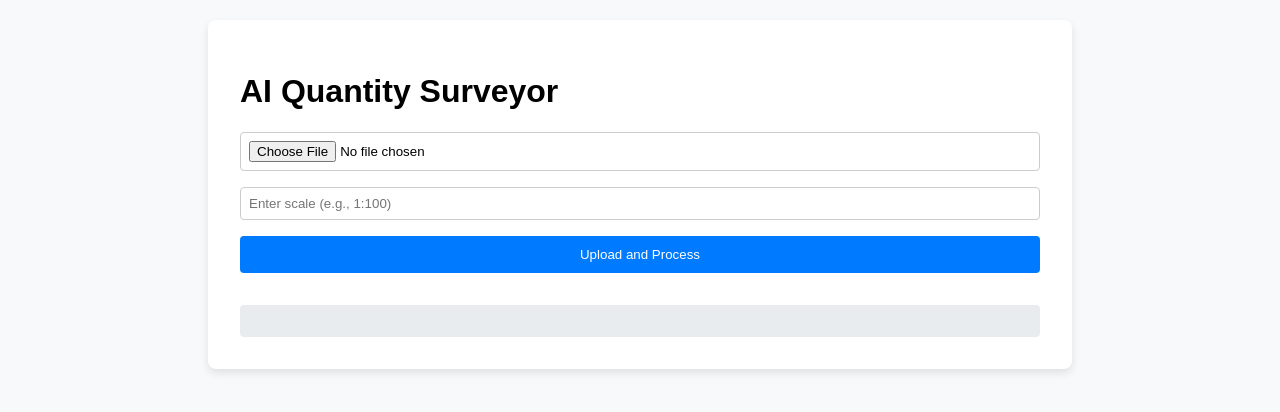
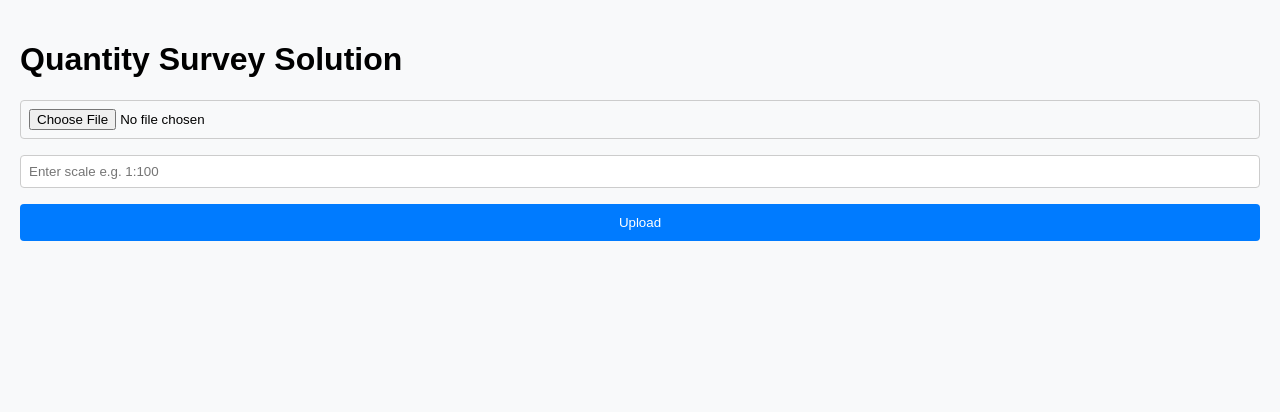
Before and after one commit to Arithmathsolver/Quantity-survey-solutions, a website: page public/index.html in a window 1280 px wide. Drawn offline with Linux system fonts and the light colour scheme.

Commit message:
index.html

```diff
--- a/public/index.html
+++ b/public/index.html
@@ -3,18 +3,18 @@
 <head>
   <meta charset="UTF-8" />
   <meta name="viewport" content="width=device-width, initial-scale=1.0"/>
-  <title>AI Quantity Surveyor</title>
+  <title>Quantity Survey AI</title>
   <link rel="stylesheet" href="style.css" />
 </head>
 <body>
-  <div class="app">
-    <h1>AI Quantity Surveyor</h1>
-    <form id="upload-form">
-      <input type="file" id="drawing-upload" accept="image/*,.pdf" required />
-      <input type="text" id="scale-input" placeholder="Enter scale (e.g., 1:100)" required />
-      <button type="submit">Upload and Process</button>
+  <div class="container">
+    <h1>Quantity Survey Solution</h1>
+    <form id="upload-form" action="/upload" method="post" enctype="multipart/form-data">
+      <input type="file" name="file" required />
+      <input type="text" name="scale" placeholder="Enter scale e.g. 1:100" required />
+      <button type="submit">Upload</button>
     </form>
-    <div id="results"></div>
+    <pre id="result"></pre>
   </div>
   <script src="script.js"></script>
 </body>
```
